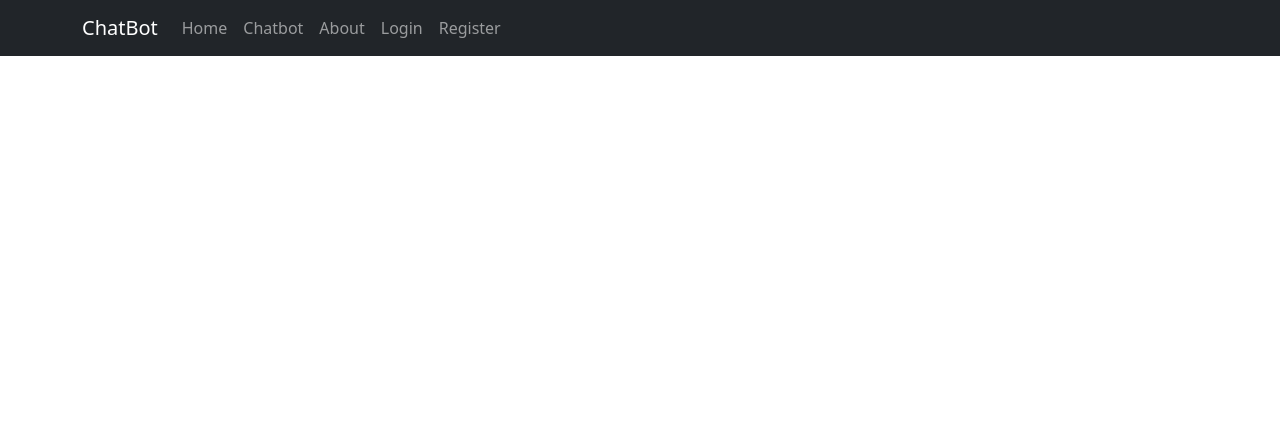
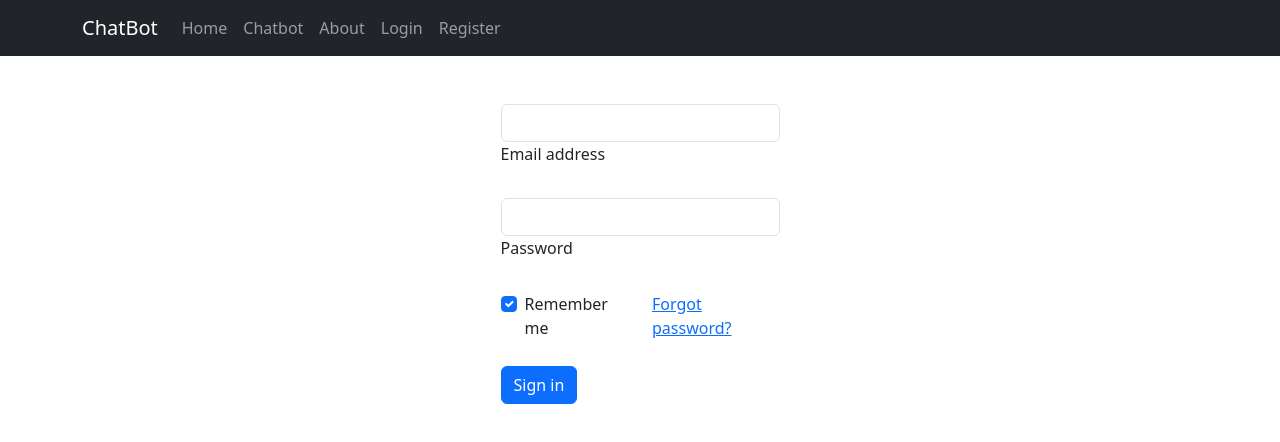
Before and after one commit to ayatullah-ayat/ChatGPT-ChatBot, a React (Create React App) app in the folder frontend/: page /login in a window 1280 px wide. Shown: the top 442 px of the page. Built offline with nearby package versions, Linux system fonts and the light colour scheme.

Commit message:
Login form designed

```diff
--- a/frontend/src/App.js
+++ b/frontend/src/App.js
@@ -3,6 +3,7 @@ import { Routes, Route } from "react-router-dom";
 import Home from "./pages/Home";
 import ChatBot from "./pages/Chatbot";
 import About from "./pages/About";
+import Login from "./pages/Login";
 
 function App() {
   return (
@@ -12,6 +13,7 @@ function App() {
             <Route path="/" element={ <Home /> }/>
             <Route path="/chatbot" element={ <ChatBot /> }/>
             <Route path="/about" element={ <About /> }/>
+            <Route path="/login" element={ <Login /> }/>
         </Routes>
     </div>
   );
--- /dev/null
+++ b/frontend/src/pages/Login.js
@@ -0,0 +1,39 @@
+
+const Login = () => {
+
+    return (
+        <div className="container mt-5">
+
+            <div className="w-25 m-auto">
+                <form>
+                    <div class="form-outline mb-4">
+                        <input type="email" id="form2Example1" class="form-control" />
+                        <label class="form-label" for="form2Example1">Email address</label>
+                    </div>
+
+                    <div class="form-outline mb-4">
+                        <input type="password" id="form2Example2" class="form-control" />
+                        <label class="form-label" for="form2Example2">Password</label>
+                    </div>
+
+                    <div class="row mb-4">
+                        <div class="col d-flex justify-content-center">
+                            <div class="form-check">
+                                <input class="form-check-input" type="checkbox" value="" id="form2Example31" checked />
+                                <label class="form-check-label" for="form2Example31"> Remember me </label>
+                            </div>
+                        </div>
+
+                        <div class="col">
+                            <a href="#!">Forgot password?</a>
+                        </div>
+                    </div>
+
+                    <button type="button" class="btn btn-primary btn-block mb-4">Sign in</button>
+                </form>
+            </div>
+        </div>
+    )
+}
+
+export default Login;
```
